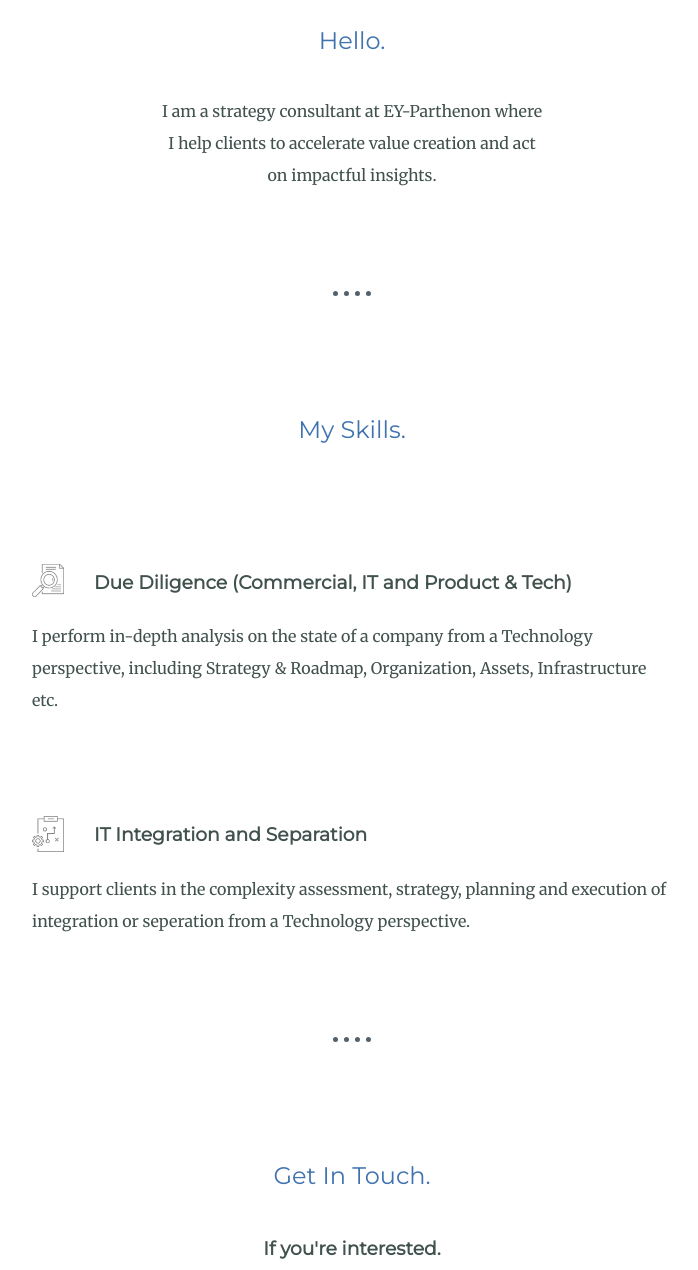
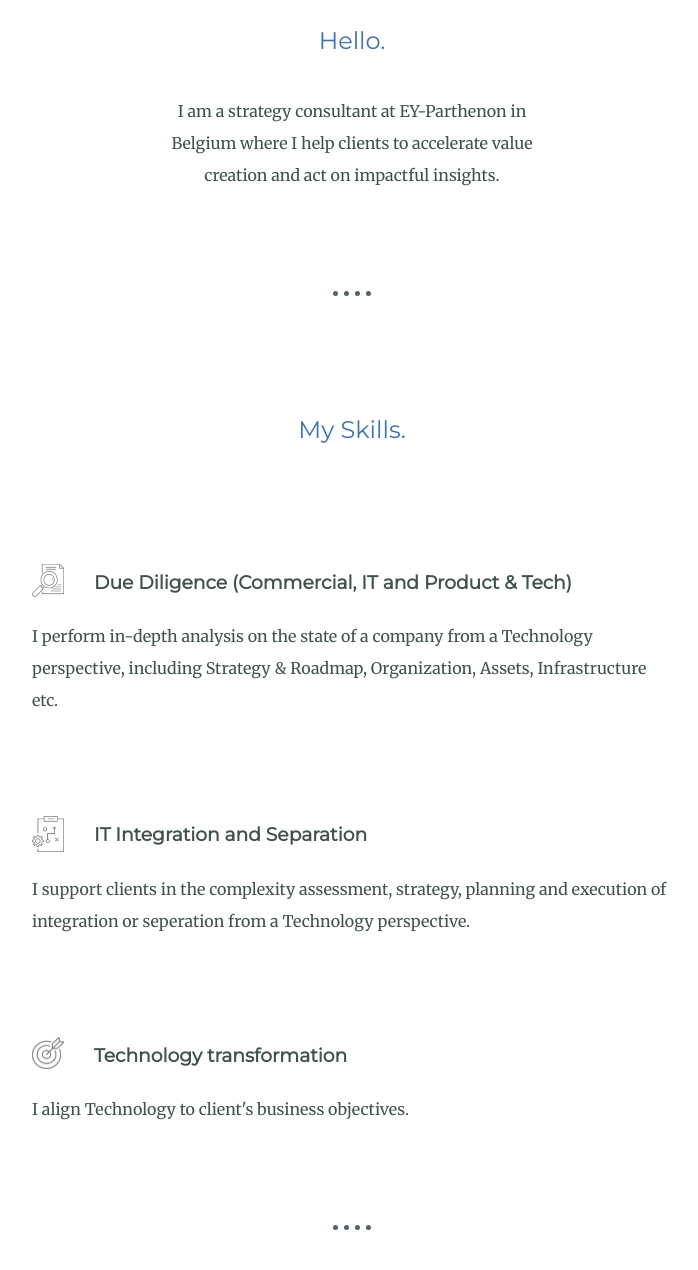
Before and after one commit to Reallorenzg/Web-development-bootcamp, a plain HTML site: page 3. CSS - My Site/index.html in a window 1280 px wide. Shown: the part 870-2140 px from the top of the page, without its empty margins (288-986 px from the left). Drawn offline with Linux system fonts and the light colour scheme.

Commit message:
Tweaks to content and style

```diff
--- a/3. CSS - My Site/index.html
+++ b/3. CSS - My Site/index.html
@@ -24,7 +24,7 @@
         <div class="profile">
           <img class = "profile-img" src="Images/Lorenz.png" alt="Profile picture">
           <h2>Hello.</h2>
-          <p class = "Intro">I am a strategy consultant at EY-Parthenon where I help clients to accelerate value creation and act on impactful insights.</p>
+          <p class = "Intro">I am a strategy consultant at EY-Parthenon in Belgium where I help clients to accelerate value creation and act on impactful insights.</p>
         </div>
         <hr>
         <div class="skills">
@@ -38,6 +38,11 @@
             <img class="skill-img-2" src="Images/SepInt.png" alt="Seperation Integration">
             <h3>IT Integration and Separation</h3>
             <p class = "skill-description">I support clients in the complexity assessment, strategy, planning and execution of integration or seperation from a Technology perspective.</p>
+          </div>
+          <div class="skill-row">
+            <img class="skill-img-2" src="Images/Target.png" alt="Seperation Integration">
+            <h3>Technology transformation</h3>
+            <p class = "skill-description">I align Technology to client's business objectives.</p>
           </div>
         </div>
         <hr>
```
Also changed, not shown: 3. CSS - My Site/Images/Target.png (added).
